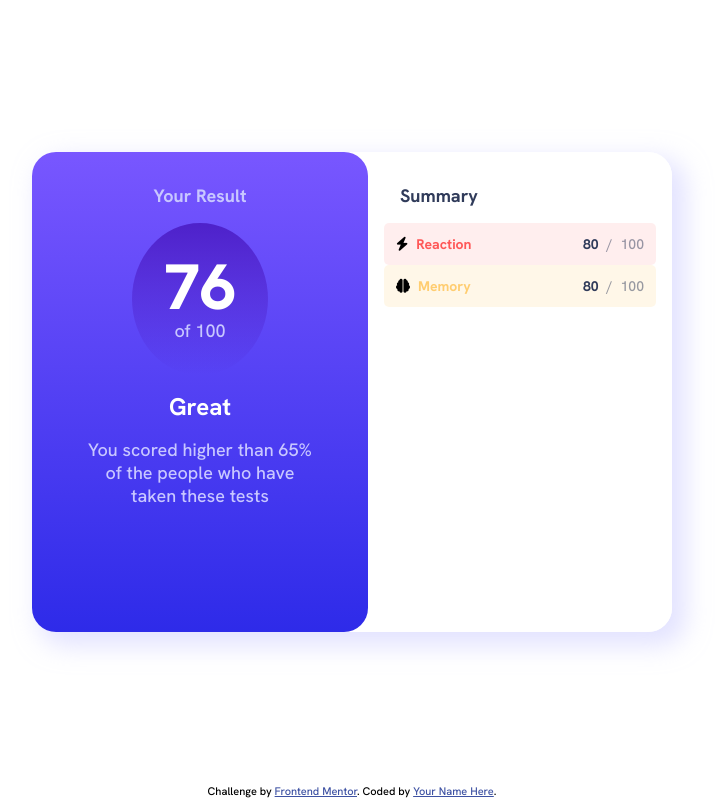
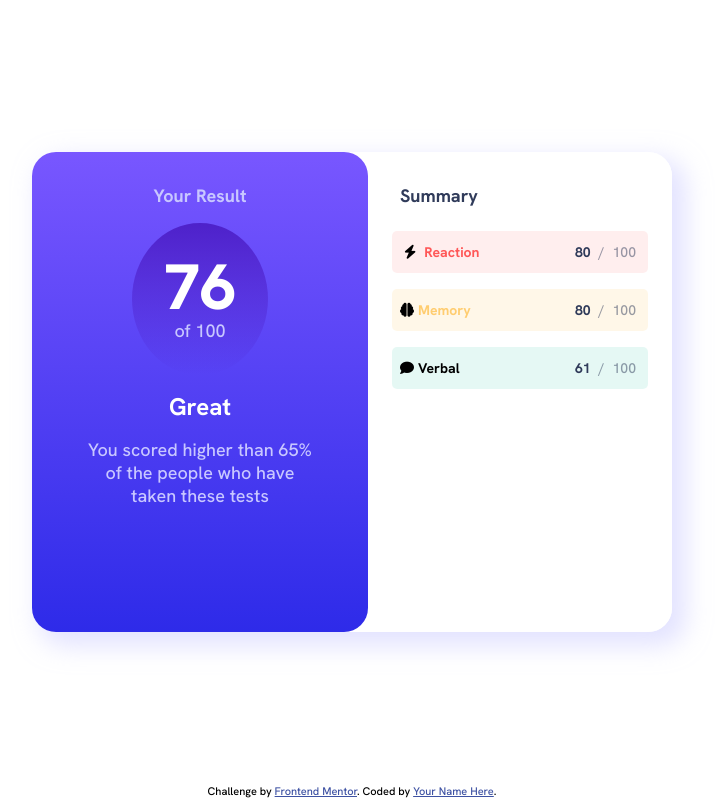
Before and after one commit to sclie001/WWC-FrontEndMentor, a plain HTML site: page results-summary-component-main/index.html in a window 1280 px wide. Shown: the whole page, without its empty margins (288-1007 px from the left). Drawn offline with Linux system fonts and the light colour scheme.

Commit message:
added verbal txt and icon to it's appropriate formatting property and gave background color green teal with same transpanrency of 0.1

```diff
--- a/results-summary-component-main/index.html
+++ b/results-summary-component-main/index.html
@@ -52,6 +52,17 @@
             <p class="txt-summary txt-percent">100</p>
           </div>
         </div>
+        <div class="skill-summary-container verbal-container">
+          <div class="icon-txt-skill">
+            <i class="fa-solid fa-comment"></i>
+            <p class="txt-summary txt-verbal">Verbal</p>
+          </div>
+          <div class="skill-score">
+            <p class="txt-summary txt-score">61</p>
+            <p class="txt-summary txt-percent">/</p>
+            <p class="txt-summary txt-percent">100</p>
+          </div>
+        </div>
       </section>
     </div>
   </main>
--- a/results-summary-component-main/styles/style.css
+++ b/results-summary-component-main/styles/style.css
@@ -86,6 +86,7 @@ main {
     justify-content: space-between;
     border-radius: 5px;
     padding: 8px;
+    margin: 8px;
 }
 
 .icon-txt-skill{
@@ -101,7 +102,7 @@ main {
     display: inline;
 }
 
-.txt-summary, .fa-bolt, .fa-brain{
+.txt-summary, .fa-bolt, .fa-brain, .fa-comment{
     font-size: 14px;
 }
 
@@ -127,6 +128,10 @@ main {
 
 .txt-memory{
     color: hsla(39, 100%, 56%, 0.6);
+}
+
+.verbal-container{
+    background-color: hsl(166, 100%, 37%, 0.1);
 }
 
 
@@ -158,10 +163,10 @@ main {
     margin: 8px;
 }
 
-.txt-summary, .fa-bolt, .fa-brain{
+.txt-summary, .fa-bolt, .fa-brain .fa-comment{
     padding: 4px;
 }
 
-.txt-your-result, .summary-title, .txt-score, .txt-reaction, .txt-memory{
+.txt-your-result, .summary-title, .txt-score, .txt-reaction, .txt-memory, .txt-verbal{
     font-weight: 700;
 }
```
